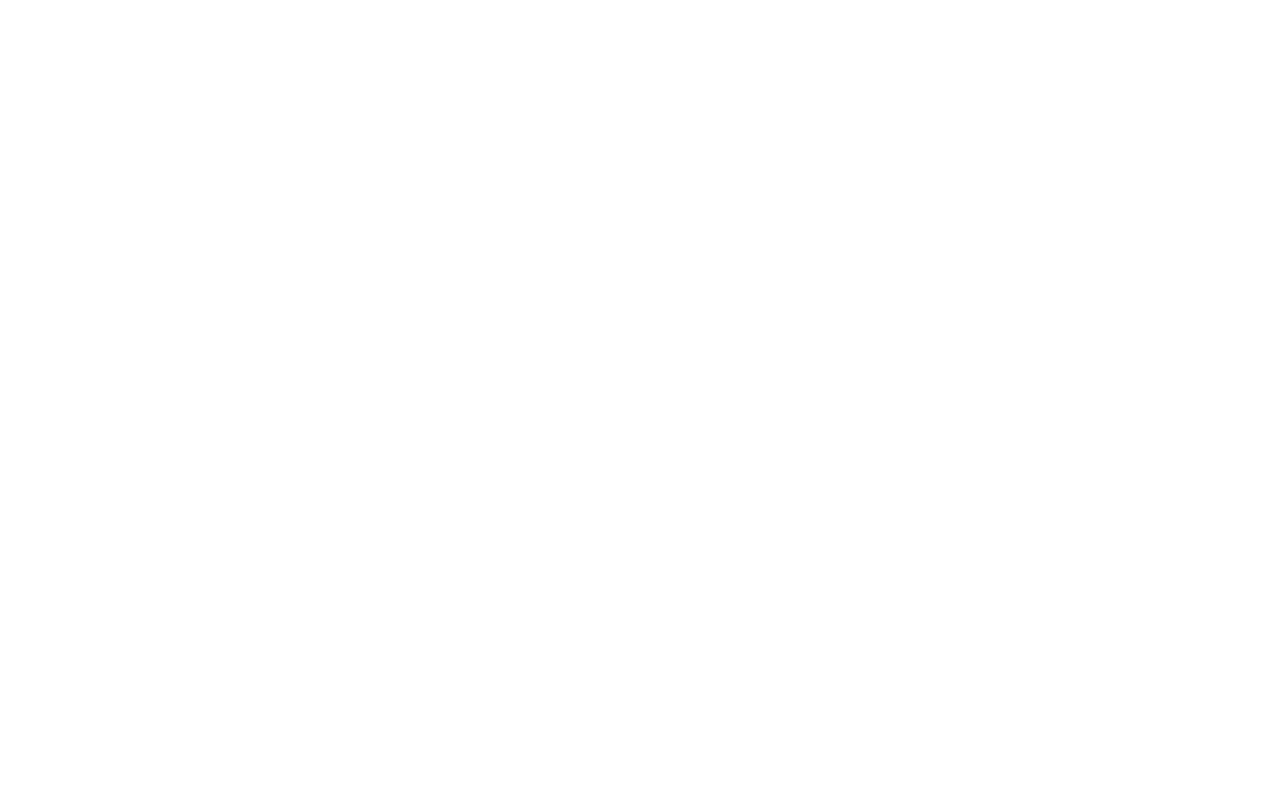
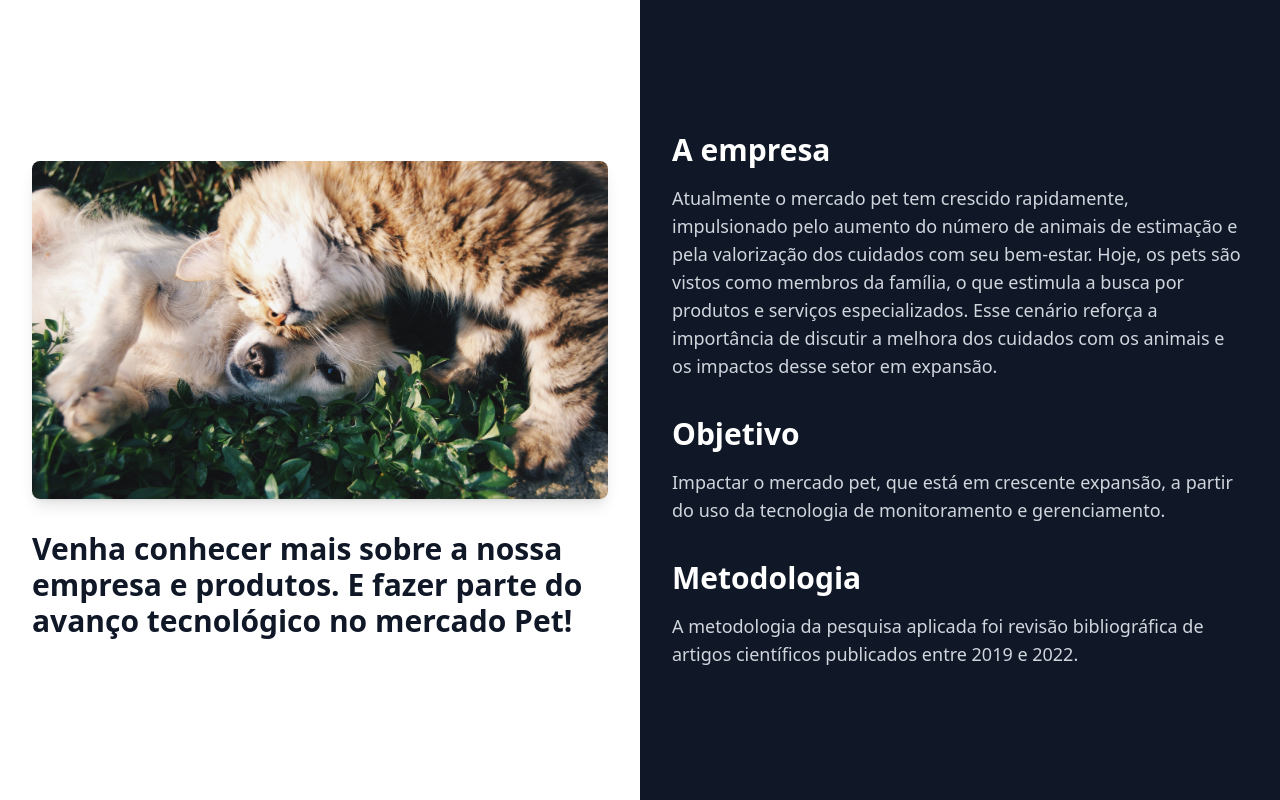
Before and after one commit to Anadulce57/myfeliscanis, a React (Vite) app: page / in a window 1280 px wide. Before the commit this address had no page. Built offline with nearby package versions, Linux system fonts and the light colour scheme; a web font is replaced by a local one.

Commit message:
Iniciando header mas a preguiça bateu

```diff
--- a/src/App.jsx
+++ b/src/App.jsx
@@ -1,11 +1,14 @@
 import { useState, useEffect } from "react"
 import { BrowserRouter as Router, Routes, Route } from "react-router-dom";
 
-import Membros from "./components/Membros"
-import Produto from "./components/Produto"
+import Membros from "./components/Menbros/Membros"
+import Produto from "./components/Produto/Produto"
 import LoginPage from "./components/CadastroLogin/CadastroLogin"
 import GameIntro from "./components/Game/Game";
-
+import Referencias from "./components/Referencias/Referencias";
+import ControleItens from "./components/ColetaDados/ControleItens"
+import Instrucoes from "./components/Instrucoes/Instrucoes"
+import Home from "./components/Home/Home"
 
 function App() {
   const [theme, setTheme] = useState("light")
@@ -27,7 +30,7 @@ function App() {
   const isDark = theme === "dark";
 
   return (
-          <div
+    <div
     className={`
       min-h-screen bg-no-repeat bg-cover
       ${isDark
@@ -37,14 +40,19 @@ function App() {
     >
       <Router>
         <Routes>
-          /* Instruções */
+          <Route path="/" element={<Home theme={theme} />}/>
           <Route path="/cadastro" element={<LoginPage theme={theme} funcao="cadastro"/>}/>
           <Route path="/login" element={<LoginPage theme={theme} funcao="login"/>}/>
           <Route path="/membros" element={<Membros theme={theme}/>}/>
           <Route path="/produto" element={<Produto theme={theme}/>}/>
           <Route path="/game" element={<GameIntro theme={theme}/>}/>
+          <Route path="/referencias" element={<Referencias theme={theme}/>}/>
+          <Route path="/controleitens" element={<ControleItens theme={theme}/>}/>
+          <Route path="/instrucoes" element={<Instrucoes theme={theme}/>}/>
         </Routes>
       </Router>
+
+
     </div>
   )
 }
--- /dev/null
+++ b/src/components/Home/Home.jsx
@@ -0,0 +1,37 @@
+export default function Home(){
+    return(
+        <div className="relative h-screen overflow-auto">
+        <div className="flex flex-col lg:flex-row min-h-screen items-stretch">
+          {/* Left Column */}
+          <div className="w-full h-dvh lg:w-1/2 flex flex-col justify-center items-center p-8">
+            <img src="./public/imgs/pets.jpg" alt="pets" className="w-full h-auto max-w-md lg:max-w-full rounded-lg shadow-lg"/>
+            <h1 className="text-4xl lg:text-3xl font-bold text-gray-900 mt-8 text-left">Venha conhecer mais sobre a nossa
+            empresa e produtos. E fazer parte do avanço tecnológico no mercado Pet!</h1>
+          </div>
+
+          {/* Right Column */}
+          <div className="w-full lg:w-1/2 bg-gray-900 text-white p-8 flex flex-col justify-center">
+            <div className="mb-9">
+              <h1 className="text-3xl font-bold mb-4">A empresa</h1>
+              <p className="text-gray-300 text-lg">Atualmente o mercado pet tem crescido rapidamente, impulsionado pelo aumento
+              do número de animais de estimação e pela valorização dos cuidados com seu bem-estar. Hoje, os pets são vistos
+              como membros da família, o que estimula a busca por produtos e serviços especializados. Esse cenário reforça a
+              importância de discutir a melhora dos cuidados com os animais e os impactos desse setor em expansão.</p>
+            </div>
+
+            <div className="mb-9">
+              <h1 className="text-3xl font-bold mb-4">Objetivo</h1>
+              <p className="text-gray-300 text-lg">Impactar o mercado pet, que está em crescente expansão, a partir do uso da
+              tecnologia de monitoramento e gerenciamento.</p>
+            </div>
+
+            <div>
+              <h1 className="text-3xl font-bold mb-4">Metodologia</h1>
+              <p className="text-gray-300 text-lg">A metodologia da pesquisa aplicada foi revisão bibliográfica de artigos
+              científicos publicados entre 2019 e 2022.</p>
+            </div>
+          </div>
+        </div>
+       </div>
+    )
+}
--- a/src/components/Jogo.jsx
+++ /dev/null
@@ -1,7 +0,0 @@
-export default function Jogo(){
-    return(
-        <div>
-
-        </div>
-    )
-}
--- a/src/components/Navegacao/ListaExclusao.jsx
+++ /dev/null
@@ -1,24 +0,0 @@
-import { useEffect, useState } from "react";
-
-export default function ListaExclusao(){
-    const ListaBase = ["a", "b","c", "d", "e", "f", "g"]
-    const [excluidos, setExcluidos] = useState([])
-
-    useEffect(() => {
-        const dados = ["a"];
-        setExcluidos(dados);
-    }, [])
-
-    const itensFiltrados = ListaBase.filter(item => !excluidos.includes(item))
-
-    return (
-        <div className="p-4">
-            <h2 className="text-2xl font-bold mb-4">Itens renderizados</h2>
-            <ul className="flex items-center">
-                {itensFiltrados.map((item) => (
-                    <li key={item} className="text-blue-700 font-medium">Item: {item}</li>
-                ))}
-            </ul>
-        </div>
-    )
-}
--- /dev/null
+++ b/src/components/Navegacao/NavBar.jsx
@@ -0,0 +1,32 @@
+import { useEffect, useState } from "react";
+
+export default function NavBar(){
+    const ListaBase = [
+        { id: 'home', text: 'Home', path: '/home' },
+        { id: 'menbros', text: 'Quem somos?', path: '/menbros' },
+        { id: 'produto', text: 'Produto', path: '/produto' },
+        { id: 'instrucao', text: 'Instruções', path: '/instrucoes' },
+        { id: 'gamw', text: 'O jogo', path: '/jogo' },
+        {id: 'referencia', text: 'Referências', path: '/referencias'},
+    ];
+
+    const [excluidos, setExcluidos] = useState([])
+
+    useEffect(() => {
+        const dados = ['home'];
+        setExcluidos(dados);
+    }, [])
+
+    const itensFiltrados = ListaBase.filter(item => !excluidos.includes(item))
+
+    return (
+        <div className="p-4">
+            <h2 className="text-2xl font-bold mb-4">Itens renderizados</h2>
+            <ul className="flex items-center">
+                {itensFiltrados.map((item) => (
+                    <li key={item.id} className="text-blue-500 font-medium"><a href={item.path}>{item.text}</a></li>
+                ))}
+            </ul>
+        </div>
+    )
+}
```
Also changed, not shown: public/imgs/pets.jpg (renamed from public/imgs/krista-mangulsone-9gz3wfHr65U-unsplash.jpg), src/components/Apresentacao/Apresentacao.jsx (renamed from src/components/Apresentacao.jsx), src/components/ColetaDados/MInhaConta.jsx (renamed from src/components/ColetaDados/Dashboard.jsx), src/components/Instrucoes/Instrucoes.jsx (renamed from src/components/Instrucoes.jsx), src/components/Menbros/Membros.jsx (renamed from src/components/Membros.jsx), src/components/Produto/Produto.jsx (renamed from src/components/Produto.jsx), src/components/Referencias/Referencias.jsx (renamed from src/components/Referencias.jsx).
